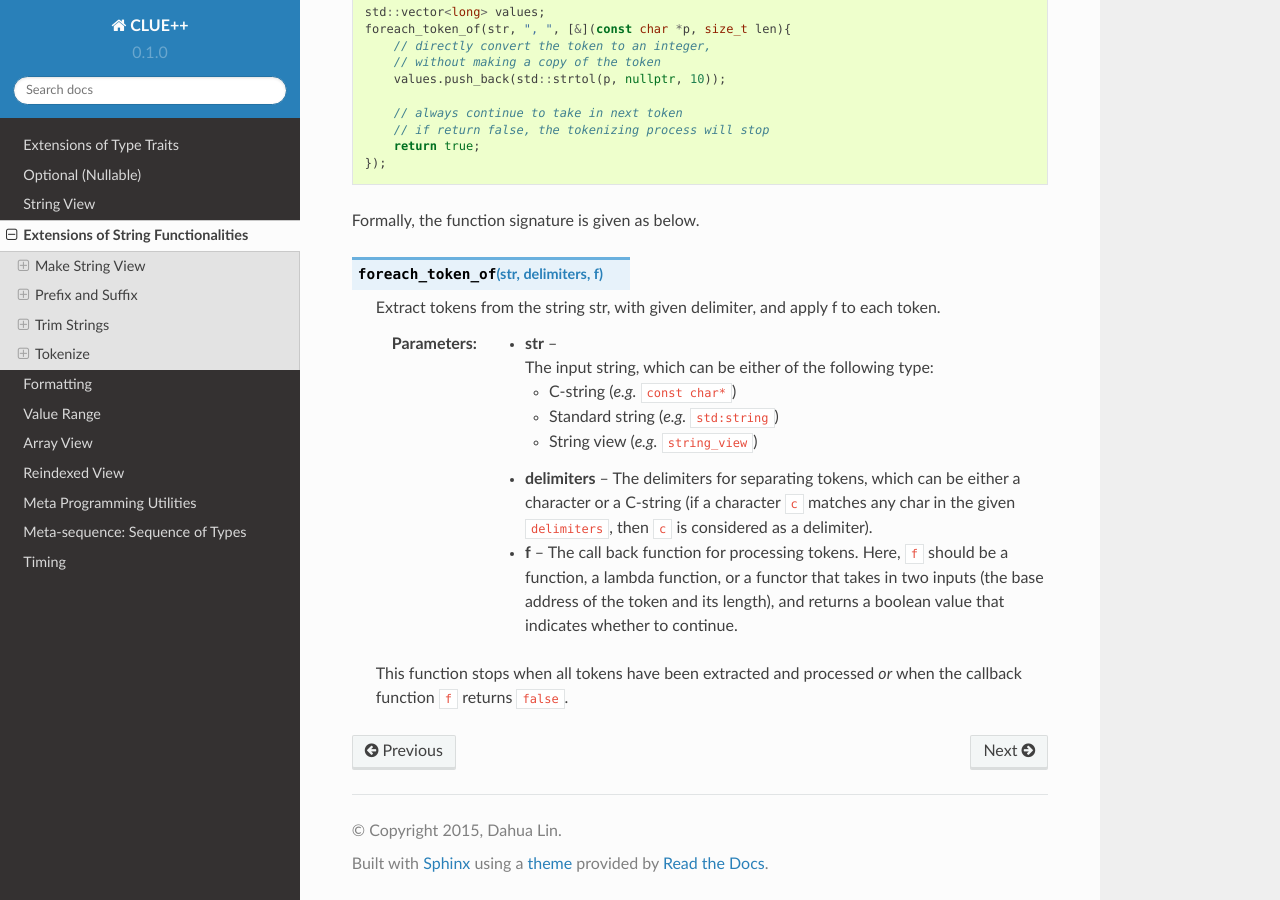
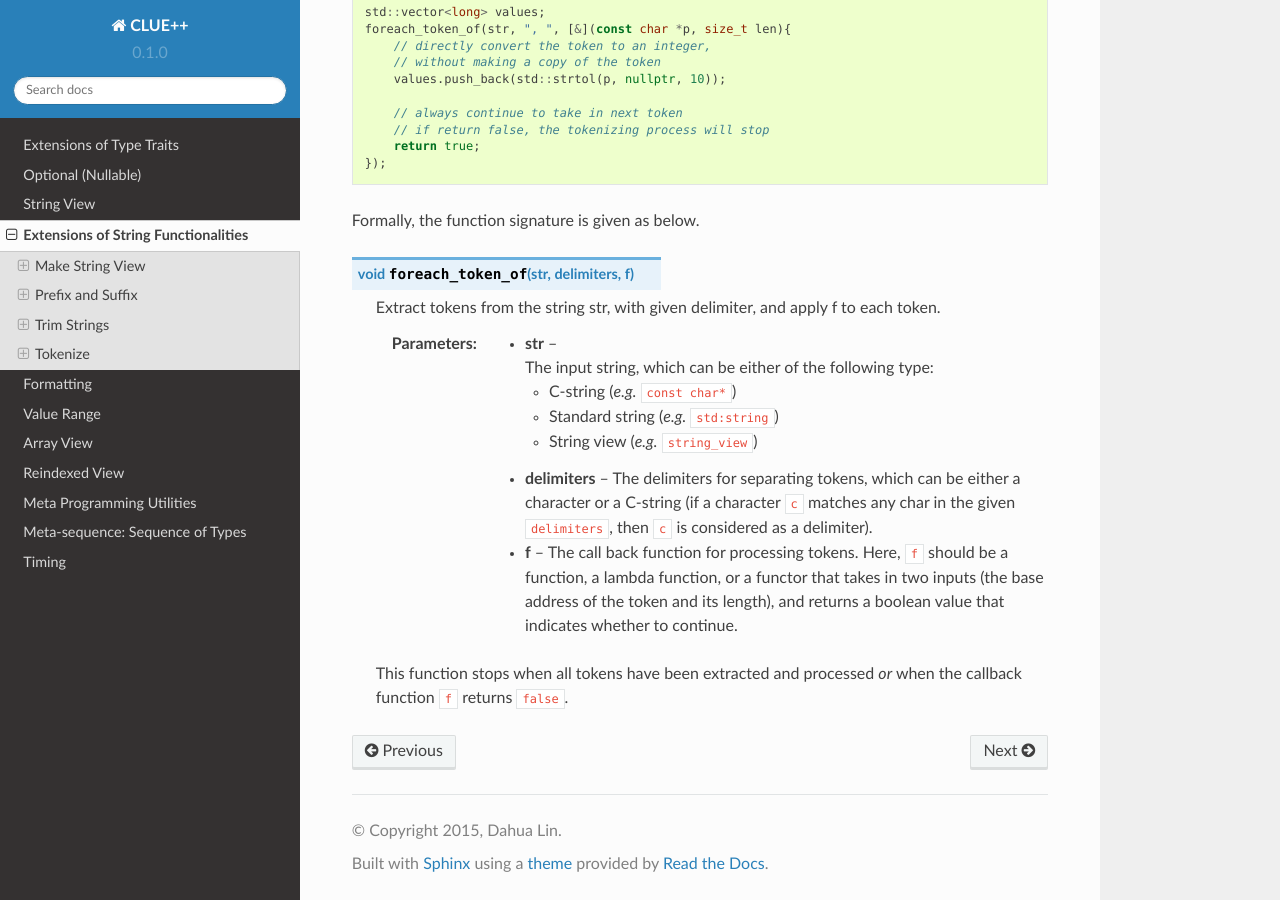
Before and after one commit to MMLab-CU/CLUE, a Sphinx documentation site: the page built from doc/source/stringex.rst, in a window 1280 px wide and 900 px high, scrolled down 2148 px. Built offline with Sphinx 7.4.7 and the Read the Docs theme 2.0.0, drawn with Linux system fonts in a browser that asks for light colours; formulas are drawn with MathJax 3.

Commit message:
small fix of stringex.rst

```diff
--- a/doc/source/stringex.rst
+++ b/doc/source/stringex.rst
@@ -101,7 +101,7 @@ In this library, we provide tokenizing functions in a new form that takes advant
 
 Formally, the function signature is given as below.
 
-.. cpp:function:: foreach_token_of(str, delimiters, f)
+.. cpp:function:: void foreach_token_of(str, delimiters, f)
 
     Extract tokens from the string str, with given delimiter, and apply f to each token.
 
```
